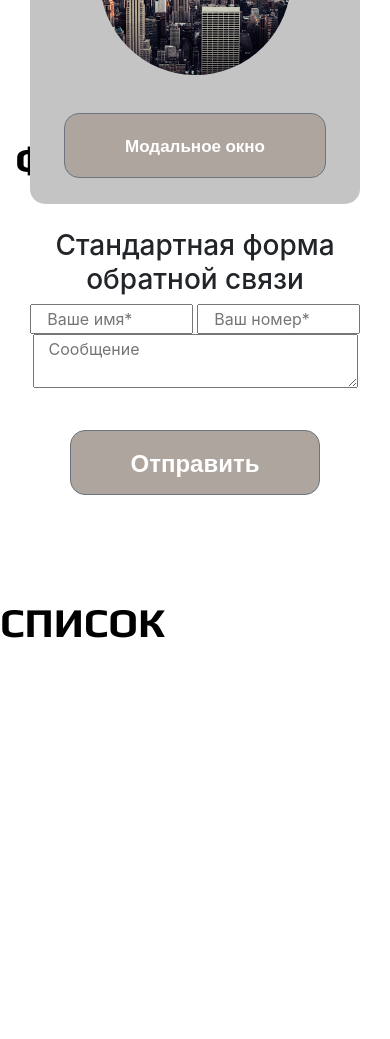
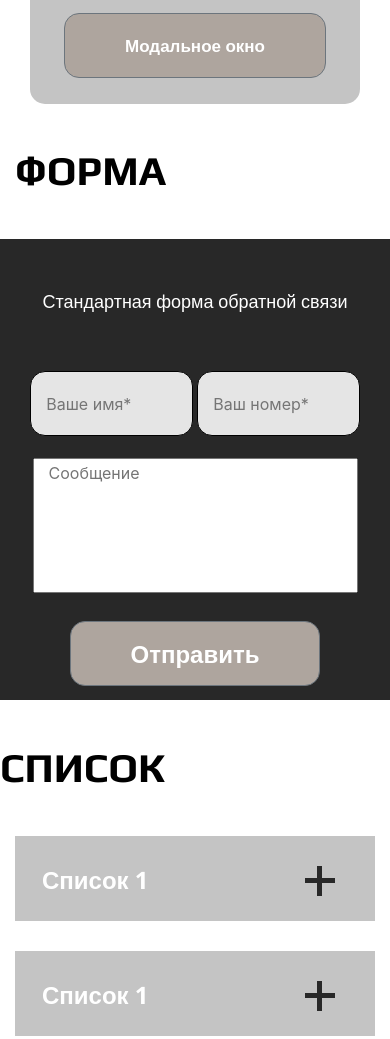
Before and after one commit to zweitesherz/abv-test-bootstrap, a plain HTML site: page index.html in a window 390 px wide. Shown: the part 1260-2299 px from the top of the page. Before the commit the page ends 2090 px from the top, so only its background shows below. Drawn offline with nearby package versions, Linux system fonts and the light colour scheme.

Commit message:
list-collapse and form

```diff
--- a/css/style.css
+++ b/css/style.css
@@ -80,6 +80,8 @@ h1 {
     color: #FFFFFF;
     text-transform: uppercase;
 }
+
+
 
 .btn {
     width: 300px;
@@ -206,6 +208,99 @@ background-image: url(../img/slide2.jpg);
 }
 
 
+/*ФОРМА*/
+.form-wrapper {
+    height: 461px;
+    background: #282828;
+}
+
+h3 {
+    font-family: 'Open Sans Hebrew',sans-serif;
+    font-style: normal;
+    font-weight: normal;
+    font-size: 18px;
+    line-height: 25px;
+
+    color: #FFFFFF;
+    padding-top: 50px;
+    padding-bottom: 49px;
+}
+
+input {
+    background: #E5E5E5;
+    border: 1px solid #000000;
+    border-radius: 15px;
+}
+
+.person-data {
+    height: 65px;
+}
+
+.message {
+    height: 135px;
+    margin-top: 22px;
+    resize: none;
+}
+
+.btn-form {
+   margin-top: 22px !important;
+}
+
+/*ФОРМА*/
+
+
+/*СПИСКИ*/
+.description {
+    margin-bottom: 30px;
+}
+
+.panel-heading {
+    height: 85px;
+    background-color: #C4C4C4;
+    background-image:url(../img/plus.svg);
+    background-repeat: no-repeat;
+    background-position: calc(100% - 40px) 30px;
+
+}
+
+.panel-heading.active {
+    background-image:url(../img/minus.svg);
+    background-repeat: no-repeat;
+    background-position: calc(100% - 40px) 42px;
+}
+
+.panel-body {
+    min-height: 140px;
+    font-family: 'Open Sans Hebrew',sans-serif;
+    font-style: normal;
+    font-weight: normal;
+    font-size: 24px;
+    line-height: 33px;
+
+    color: #FFFFFF;
+    background: #E5E5E5;
+    padding: 5% 5% 5% 27px;
+}
+
+.panel-title{
+    font-family: 'Open Sans Hebrew',sans-serif;
+    font-style: normal;
+    font-weight: bold;
+    font-size: 24px;
+    line-height: 33px;
+    padding: 27px;
+
+    color: #FFFFFF;
+    height: 100%;
+}
+
+.panel-heading a:hover  ,
+.panel-heading a:active ,
+.panel-heading a:focus  {
+    text-decoration:none;
+}
+
+/*СПИСКИ*/
 
 @media screen and (max-width: 1126px) {
     .intro {
@@ -246,7 +341,11 @@ background-image: url(../img/slide2.jpg);
     }
 
     .slide {
-        height: 350px;
+        height: 250px;
+    }
+
+    .title-form {
+        margin-top: 255px !important;
     }
 
 }
@@ -278,14 +377,10 @@ background-image: url(../img/slide2.jpg);
     }
 
     .carousel-control-next-icon {
-        /*background-image: url(../img/arrow.svg);*/
-        /*background-color: #AEA59E;*/
         background-image:none;
     }
 
     .carousel-control-prev-icon {
-        /*background-image: url(../img/arrowPrev.svg);*/
-        /*z-index: 3;*/
         background-image:none;
     }
 
--- a/js/js.js
+++ b/js/js.js
@@ -0,0 +1,3 @@
+$(".panel-heading").on("click", function () {
+    $(this).toggleClass('active');
+});
```
Also changed, not shown: img/minus.svg (added), img/plus.svg (added).
